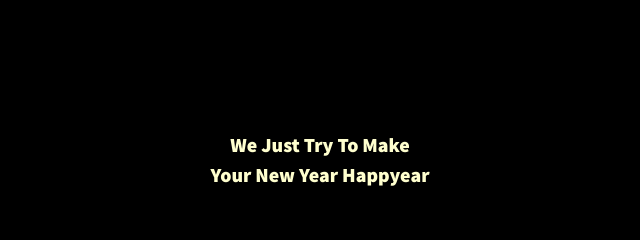
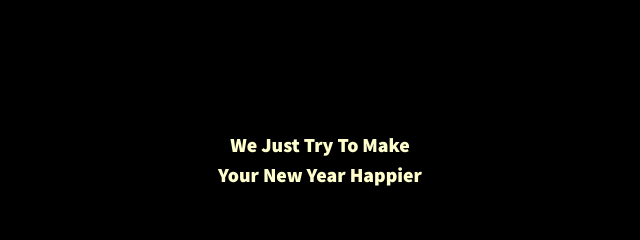
Before and after one commit to avnish-singh/DAV-Present-NewYear-Special, a plain HTML site: page index.html in a window 1280 px wide. Shown: the top 240 px of the page, 320-960 px from the left. Drawn offline with nearby package versions, Linux system fonts and the light colour scheme.

Commit message:
Update index.html

```diff
--- a/index.html
+++ b/index.html
@@ -90,7 +90,7 @@
 </div>
 
 <p id="demo" class="center"></p>
-<div class="place">We Just Try To Make<br>Your New Year Happyear</div>
+<div class="place">We Just Try To Make<br>Your New Year Happier</div>
 <script>
 // Set the date we're counting down to
 var countDownDate = new Date("Dec 31, 2020 24:00:00").getTime();
```
